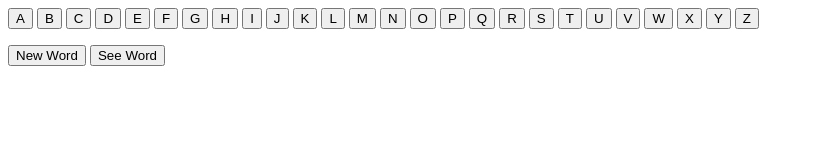
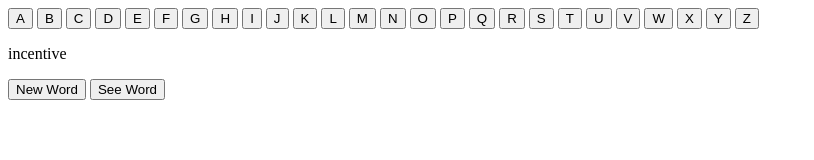
Before and after one commit to LeslyA08/Game-Project, a plain HTML site: page index.html in a window 1280 px wide. Shown: the whole page, without its empty margins (0-814 px from the left). Drawn offline with nearby package versions, Linux system fonts and the light colour scheme; files that its build step writes are made by us from their sources.

Commit message:
Added words in an array, can pull a random word and display on the p tag

```diff
--- a/index.html
+++ b/index.html
@@ -5,6 +5,7 @@
     <meta http-equiv="X-UA-Compatible" content="IE=edge">
     <meta name="viewport" content="width=device-width, initial-scale=1.0">
     <title>Document</title>
+    <link rel="stylesheet" href="styles.css"/>
 </head>
 <body>
 <div>
@@ -42,5 +43,6 @@
     <button>New Word</button>
     <button>See Word</button>
 </div>
+<script src="script.js"></script>
 </body>
 </html>
--- a/script.js
+++ b/script.js
@@ -0,0 +1,5 @@
+const words = ["education", "voter", "principle", "defendant", "elapse", "incentive"];
+const chosenWord = words[Math.floor(Math.random()*words.length)];
+
+let displayedWord = document.querySelector("p");
+displayedWord.innerHTML = chosenWord;
```
Also changed, not shown: 1 other file.
